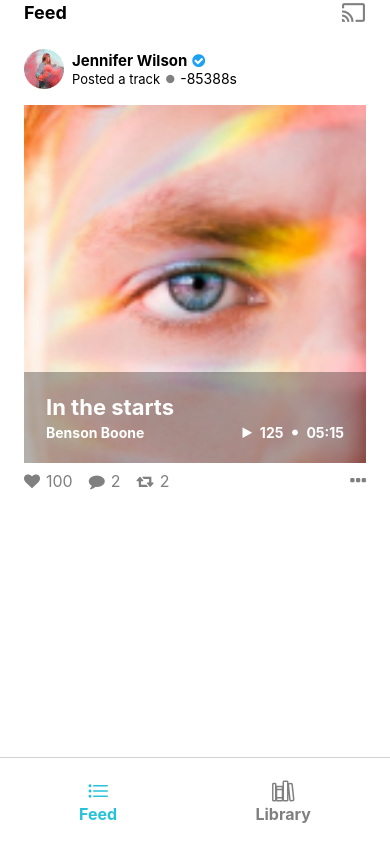
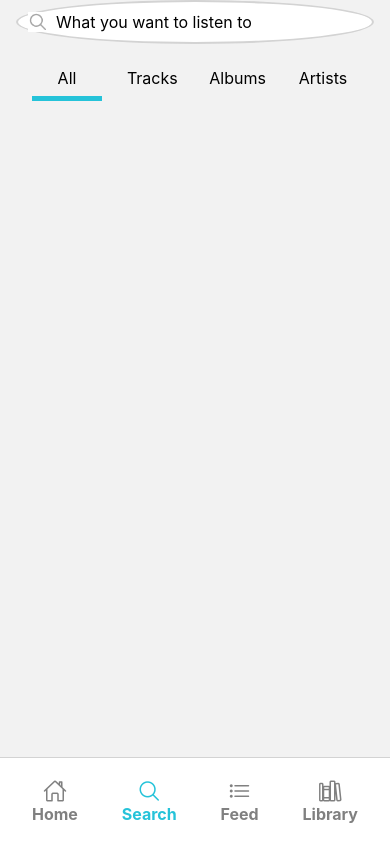
Before and after one commit to Duy2763/Music_App_Frontend, a React Native app: screen /Search in a window 390 px wide. Built offline with nearby package versions, Linux system fonts and the light colour scheme.

Commit message:
Update SDK

```diff
--- a/App.js
+++ b/App.js
@@ -30,8 +30,8 @@ export default function App() {
     <Provider store={store}>
       <NavigationContainer>
         <Tab.Navigator tabBar={(props) => <Navbar {...props} />}>
-          {/* <Tab.Screen name="Home" component={HomeStack} options={{ headerShown: false }} />
-          <Tab.Screen name="Search" component={SearchScreen}  options={{ headerShown: false }} /> */}
+          <Tab.Screen name="Home" component={HomeStack} options={{ headerShown: false }} />
+          <Tab.Screen name="Search" component={SearchScreen}  options={{ headerShown: false }} />
           <Tab.Screen name="Feed" component={FeedScreen} options={{ headerShown: false }} />
           <Tab.Screen name="Library" component={LibraryScreen} />
         </Tab.Navigator>
--- a/package.json
+++ b/package.json
@@ -13,7 +13,7 @@
     "@react-navigation/native": "^6.1.18",
     "@react-navigation/native-stack": "^6.11.0",
     "@reduxjs/toolkit": "^2.3.0",
-    "expo": "~51.0.28",
+    "expo": "^52.0.5",
     "expo-blur": "~13.0.2",
     "expo-constants": "~16.0.2",
     "expo-linking": "~6.3.1",
```
Also changed, not shown: 1 other file (tests, documents, lock files or other folders).
